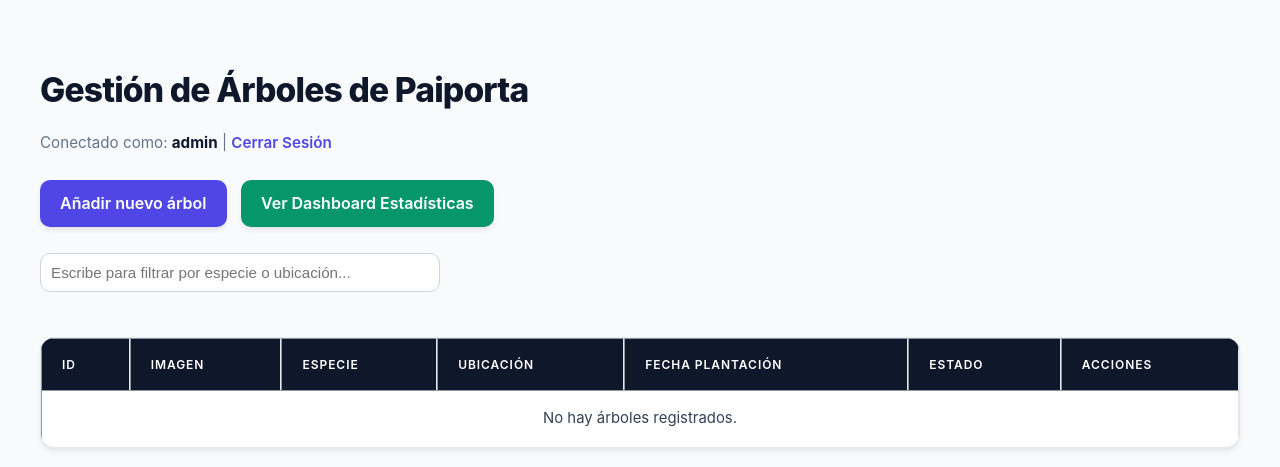
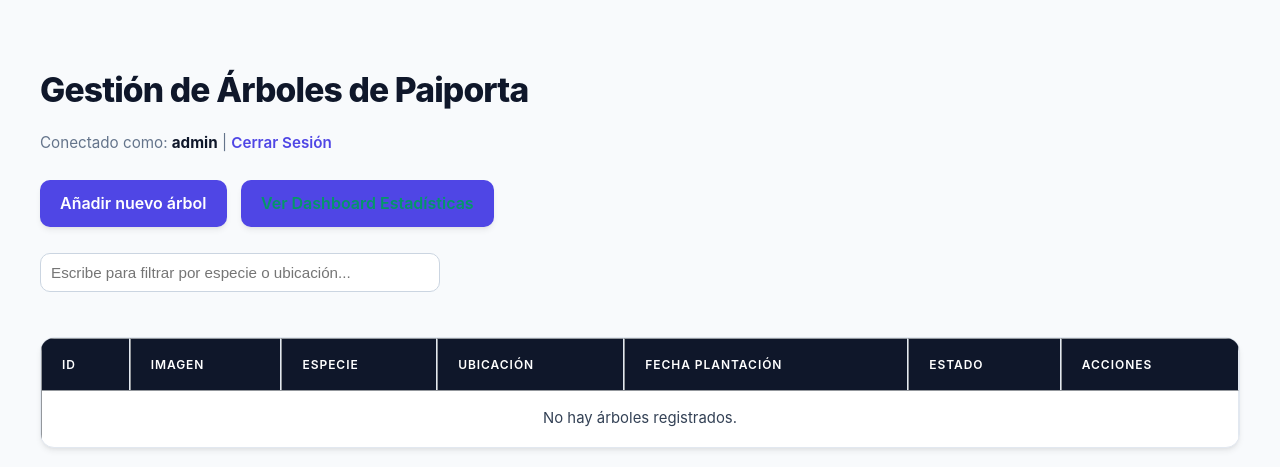
Before and after one commit to oscortrea/Ubuntu-paiporta, a PHP site: page / in a window 1280 px wide. Shown: the top 467 px of the page. Run offline with PHP 8.4, Linux system fonts and the light colour scheme; a user stored in the database is signed in; data that the repository does not hold is empty.

Commit message:
Update dashboard link style and interaction

```diff
--- a/index.php
+++ b/index.php
@@ -26,7 +26,7 @@ $result = $conn->query($sql);
     <p>Conectado como: <b><?= htmlspecialchars($_SESSION['usuario']) ?></b> | <a href="logout.php">Cerrar Sesión</a></p>
 
     <a href="crear.php">Añadir nuevo árbol</a>
-    <a href="dashboard.php" style="background-color: #059669; margin-left: 10px;">Ver Dashboard Estadísticas</a>
+    <a href="dashboard.php" style="color: #059669; text-decoration: none; margin-left: 10px;" onmouseover="this.style.textDecoration='underline'" onmouseout="this.style.textDecoration='none'">Ver Dashboard Estadísticas</a>
     <br><br>
 
     <!-- Input de búsqueda simple y directo -->
```
